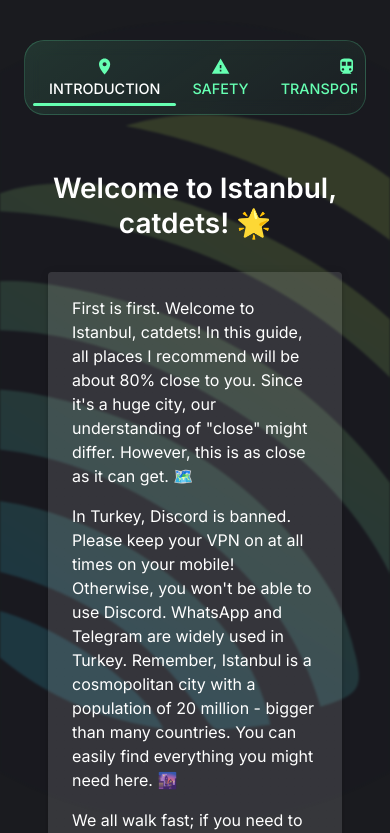
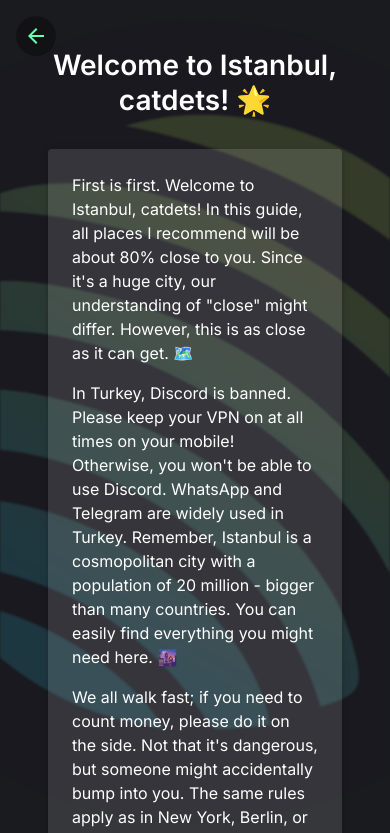
Before and after one commit to whoami42069/catstanbul1, a Next.js app: page / in a window 390 px wide. Shown: the top 833 px of the page. Built offline with nearby package versions, Linux system fonts and the light colour scheme.

Commit message:
Add mobile-friendly navigation with return to tabs button

```diff
--- a/src/pages/index.tsx
+++ b/src/pages/index.tsx
@@ -1,5 +1,5 @@
 import React from 'react';
-import { Box, Tabs, Tab } from '@mui/material';
+import { Box, Tabs, Tab, IconButton, useMediaQuery, useTheme } from '@mui/material';
 import Image from 'next/image';
 import {
     LocationOn,
@@ -9,7 +9,8 @@ import {
     Pets,
     Attractions,
     DirectionsSubway,
-    ShoppingBag
+    ShoppingBag,
+    ArrowBack
 } from '@mui/icons-material';
 import dynamic from 'next/dynamic';
 import type { District, SafetyTip } from '../types/common';
@@ -155,9 +156,17 @@ const TabPanel: React.FC<TabPanelProps> = (props) => {
 
 const Home: React.FC = () => {
     const [selectedTab, setSelectedTab] = React.useState(0);
+    const theme = useTheme();
+    const isMobile = useMediaQuery(theme.breakpoints.down('sm'));
 
     const handleTabChange = (event: React.SyntheticEvent, newValue: number) => {
         setSelectedTab(newValue);
+    };
+
+    const handleReturnToTabs = () => {
+        if (isMobile) {
+            setSelectedTab(-1); // Special value to show only tabs
+        }
     };
 
     return (
@@ -185,6 +194,26 @@ const Home: React.FC = () => {
             }}
         >
             <Box sx={{ position: 'relative', zIndex: 1, p: 3 }}>
+                {isMobile && selectedTab !== -1 && (
+                    <IconButton
+                        onClick={handleReturnToTabs}
+                        sx={{
+                            position: 'absolute',
+                            top: 16,
+                            left: 16,
+                            zIndex: 2,
+                            color: '#66FFB2',
+                            backgroundColor: 'rgba(0,0,0,0.3)',
+                            '&:hover': {
+                                backgroundColor: 'rgba(0,0,0,0.5)',
+                            }
+                        }}
+                    >
+                        <ArrowBack />
+                    </IconButton>
+                )}
+
+                {(!isMobile || selectedTab === -1) && (
                     <Box sx={{
                         display: 'flex',
                         justifyContent: 'center',
@@ -206,7 +235,7 @@ const Home: React.FC = () => {
                             }
                         }}>
                             <Tabs
-                            value={selectedTab}
+                                value={selectedTab === -1 ? false : selectedTab}
                                 onChange={handleTabChange}
                                 variant="scrollable"
                                 scrollButtons="auto"
@@ -264,7 +293,10 @@ const Home: React.FC = () => {
                             </Tabs>
                         </Box>
                     </Box>
+                )}
 
+                {(!isMobile || selectedTab !== -1) && (
+                    <>
                         <TabPanel value={selectedTab} index={0}>
                             <IntroductionContent />
                         </TabPanel>
@@ -292,7 +324,10 @@ const Home: React.FC = () => {
                         <TabPanel value={selectedTab} index={8}>
                             <ShoppingContent />
                         </TabPanel>
+                    </>
+                )}
 
+                {(!isMobile || selectedTab === -1) && (
                     <Box
                         sx={{
                             width: '100%',
@@ -324,6 +359,7 @@ const Home: React.FC = () => {
                             />
                         </Box>
                     </Box>
+                )}
             </Box>
         </Box>
     );
```
Lines whose indentation alone changed are shown as unchanged.
